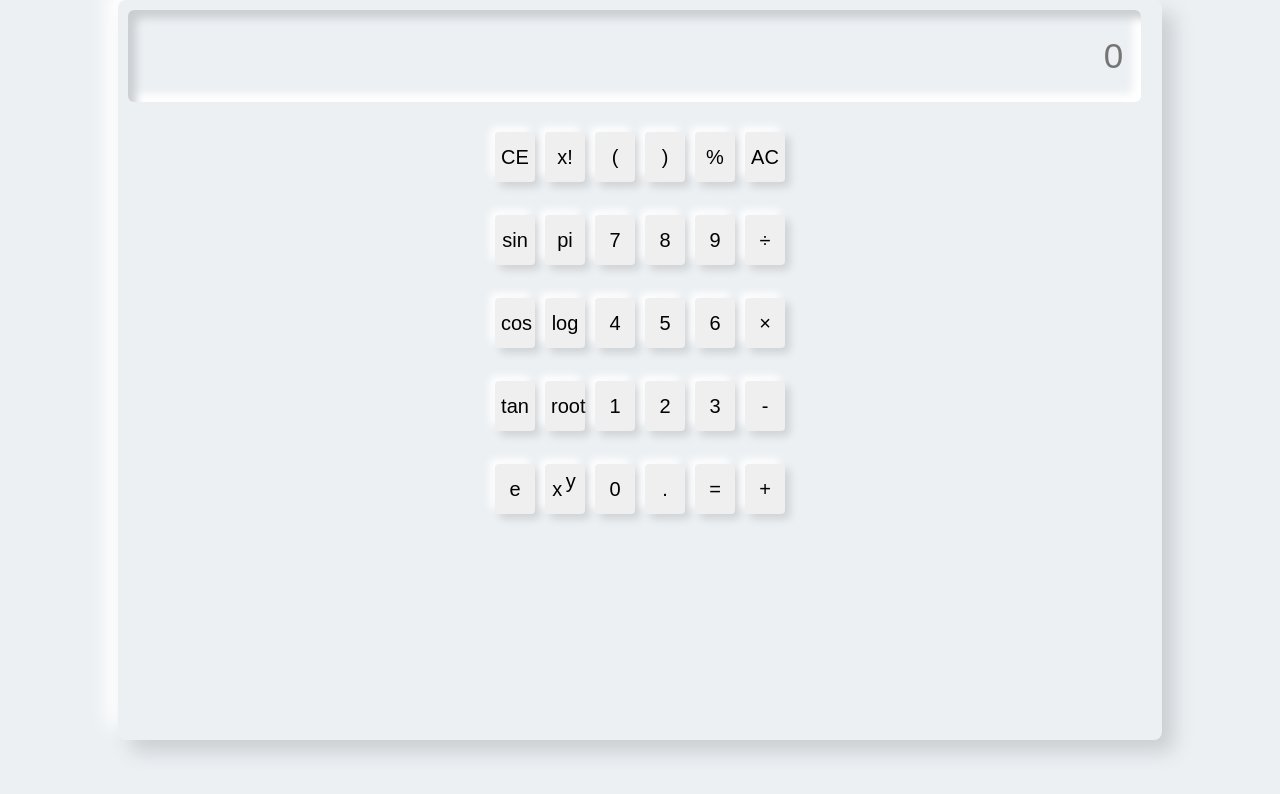
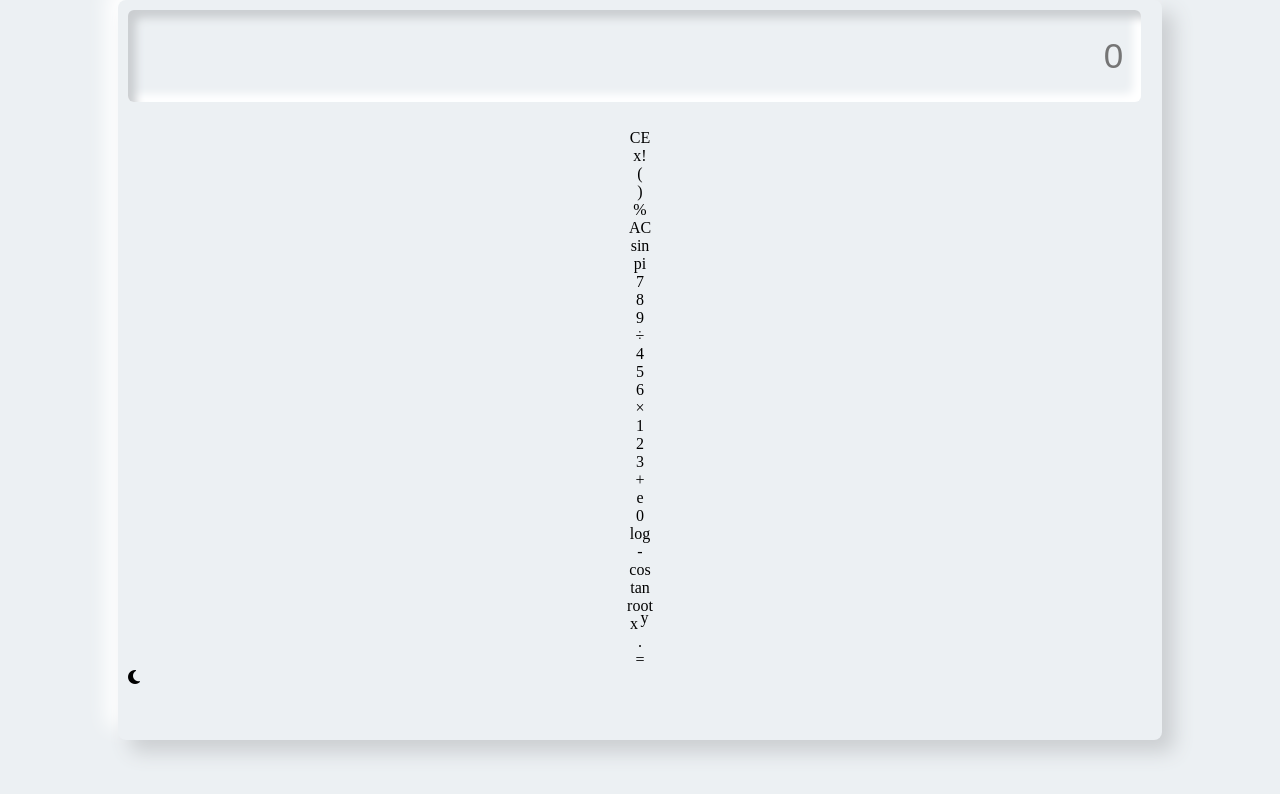
Before and after one commit to payal105/Scientific-Calculator-with-HTML-CSS-JS, a plain HTML site: page index.html in a window 1280 px wide. Drawn offline with Linux system fonts and the light colour scheme.

Commit message:
Update index.html

```diff
--- a/index.html
+++ b/index.html
@@ -5,63 +5,85 @@
     <meta http-equiv="X-UA-Compatible" content="IE=edge">
     <meta name="viewport" content="width=device-width, initial-scale=1.0">
     <title>Calculator</title>
+    <!-- css -->
     <link rel="stylesheet" href="style.css">
+    <!-- fontawesome icons -->
+    <script src="https://kit.fontawesome.com/1d5b66556a.js" crossorigin="anonymous"></script>
+    <!-- favicon -->
+    <link rel="icon" type="image/x-icon" href="favicon.ico">
+
 </head>
 <body>
     <div class="container">
         <div class="display">
+
             <input id="screen" type="text" placeholder="0">
         </div>
 
         <div class="btns">
-            <div class="row">
-                <button id="ce" onclick="backspc()">CE</button>
-                <button onclick="fact()">x!</button>
-                <button class="btn">(</button>
-                <button class="btn">)</button>
-                <button class="btn">%</button>
-                <button id="ac" onclick="screen.value=''">AC</button>
-            </div>
 
-            <div class="row">
-                <button onclick="sin()">sin</button>
-                <button onclick="pi()">pi</button>
-                <button class="btn">7</button>
-                <button class="btn">8</button>
-                <button class="btn">9</button>
-                <button class="btn">÷</button>
-            </div>
+                <div id="ce" onclick="backspc()">CE</div>
+                <div onclick="fact()">x!</div>
+                <div class="btn">(</div>
+                <div class="btn">)</div>
+                <div class="btn">%</div>
+                <div id="ac" onclick="screen.value=''">AC</div>
 
-            <div class="row">
-                <button onclick="cos()">cos</button>
-                <button onclick="log()">log</button>
-                <button class="btn">4</button>
-                <button class="btn">5</button>
-                <button class="btn">6</button>
-                <button class="btn">×</button>
-            </div>
 
-            <div class="row">
-                <button onclick="tan()">tan</button>
-                <button onclick="sqrt()">root</button>
-                <button class="btn">1</button>
-                <button class="btn">2</button>
-                <button class="btn">3</button>
-                <button class="btn">-</button>
-            </div>
 
-            <div class="row">
-                <button onclick="e()">e</button>
-                <button onclick="pow()">x <span style="position: relative; bottom: .4em; right: .1em;">y</span></button>
-                <button class="btn">0</button>
-                <button class="btn">.</button>
-                <button id="eval" onclick="screen.value=eval(screen.value)">=</button>
-                <button class="btn">+</button>
-            </div>
+                <div onclick="sin()">sin</div>
+                <div onclick="pi()">pi</div>
+                <div class="btn">7</div>
+                <div class="btn">8</div>
+                <div class="btn">9</div>
+                <div class="btn" id="div">÷</div>
+
+
+
+                <div class="btn">4</div>
+                <div class="btn">5</div>
+                <div class="btn">6</div>
+                <div class="btn" id="mul">×</div>
+                <div class="btn">1</div>
+                <div class="btn">2</div>
+                <div class="btn">3</div>
+                <div class="btn" id="add">+</div>
+                <div onclick="e()">e</div>
+                <div class="btn" >0</div>
+                <div onclick="log()">log</div>
+                <div class="btn" id="sub">-</div>
+                <div onclick="cos()">cos</div>
+
+
+
+                <div onclick="tan()">tan</div>
+                <div onclick="sqrt()">root</div>
+
+
+
+                <div onclick="pow()">x <span style="position: relative; bottom: .4em; right: .1em;">y</span></div>
+                <div class="btn">.</div>
+                <div id="eval" onclick="screen.value=eval(screen.value)">=</div>
+
+        </div>
+        <div class="mode" onclick="chMode()">
+            <i id="mode" class="fa-solid fa-moon"></i>
         </div>
     </div>
 
     <script>
+
+       function chMode() {
+        mode.className == 'fa-solid fa-sun'?
+        mode.className = 'fa-solid fa-moon':
+        mode.className = 'fa-solid fa-sun'
+
+        let body = document.querySelector('body');
+        mode.classList.contains('fa-sun')?
+        body.setAttribute('data-theme','dark'):
+        body.setAttribute('data-theme','light');
+       }
+
         var screen = document.querySelector('#screen');
         var btn = document.querySelectorAll('.btn');
 
```
